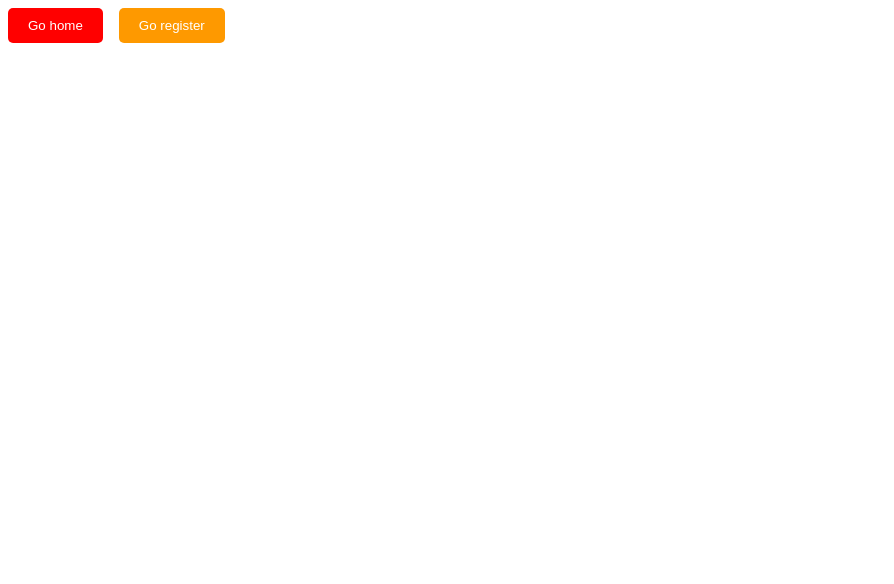
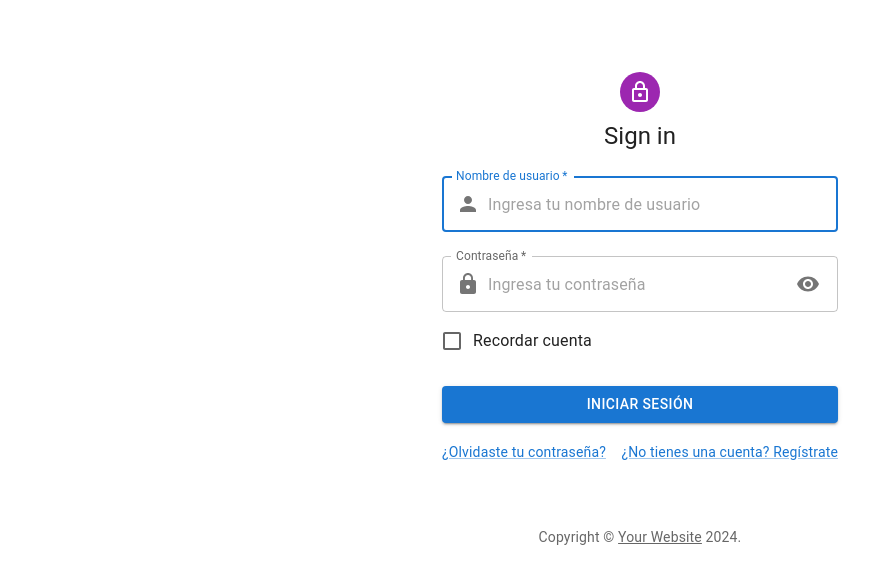
Before and after one commit to 3rnestocs/onhealthline, a Next.js app: page / in a window 1280 px wide. Both pictures are taken after a click on the button "Click me". Shown: the top 584 px of the page, without its empty margins (0-894 px from the left). Built offline with nearby package versions, Linux system fonts and the light colour scheme.

Commit message:
Maquetado inicial del login.

```diff
--- a/package.json
+++ b/package.json
@@ -11,6 +11,7 @@
   "dependencies": {
     "@emotion/react": "^11.11.4",
     "@emotion/styled": "^11.11.5",
+    "@mui/icons-material": "^5.15.15",
     "@mui/material": "^5.15.15",
     "next": "14.1.4",
     "react": "^18",
--- a/src/app/login/login.js
+++ b/src/app/login/login.js
@@ -1,24 +1,154 @@
 import * as React from 'react';
-import OButton from "@/components/OButton";
-import Stack from '@mui/material/Stack';
-import { useNavigate } from "react-router-dom";
+import Avatar from '@mui/material/Avatar';
+import Button from '@mui/material/Button';
+import IconButton from '@mui/material/IconButton';
+import CssBaseline from '@mui/material/CssBaseline';
+import TextField from '@mui/material/TextField';
+import FormControlLabel from '@mui/material/FormControlLabel';
+import Checkbox from '@mui/material/Checkbox';
+import Link from '@mui/material/Link';
+import Grid from '@mui/material/Grid';
+import Box from '@mui/material/Box';
+import LockOutlinedIcon from '@mui/icons-material/LockOutlined';
+import Typography from '@mui/material/Typography';
+import Container from '@mui/material/Container';
+import InputAdornment from '@mui/material/InputAdornment';
+import PersonIcon from '@mui/icons-material/Person';
+import InputLabel from '@mui/material/InputLabel';
+import OutlinedInput from '@mui/material/OutlinedInput';
+import Visibility from '@mui/icons-material/Visibility';
+import VisibilityOff from '@mui/icons-material/VisibilityOff';
+import FormControl from '@mui/material/FormControl';
+import LockIcon from '@mui/icons-material/Lock';
+import { createTheme, ThemeProvider } from '@mui/material/styles';
 
-export default function Login() {
-  const navigate = useNavigate();
+function Copyright(props) {
   return (
-<Stack direction="row" spacing={2}>
-<OButton
-    color="red"
-    title="Go home"
-    border="none"
-    onClick={() => navigate("/")}
-    />
-    <OButton
-    color="#FE9900"
-    title="Go register"
-    border="none"
-    onClick={() => navigate("/register")}
-  />
-</Stack>
+    <Typography variant="body2" color="text.secondary" align="center" {...props}>
+      {'Copyright © '}
+      <Link color="inherit" href="https://mui.com/">
+        Your Website
+      </Link>{' '}
+      {new Date().getFullYear()}
+      {'.'}
+    </Typography>
   );
 }
+const defaultTheme = createTheme();
+
+export default function SignIn() {
+  const handleSubmit = (event) => {
+    event.preventDefault();
+    const data = new FormData(event.currentTarget);
+    console.log({
+      email: data.get('email'),
+      password: data.get('password'),
+    });
+  };
+
+  const [showPassword, setShowPassword] = React.useState(false);
+
+  const handleClickShowPassword = () => setShowPassword((show) => !show);
+
+  const handleMouseDownPassword = (event) => {
+    event.preventDefault();
+  };
+
+  return (
+    <ThemeProvider theme={defaultTheme}>
+      <Container component="main" maxWidth="xs">
+        <CssBaseline />
+        <Box
+          sx={{
+            marginTop: 8,
+            display: 'flex',
+            flexDirection: 'column',
+            alignItems: 'center',
+          }}
+        >
+          <Avatar sx={{ m: 1, bgcolor: 'secondary.main' }}>
+            <LockOutlinedIcon />
+          </Avatar>
+          <Typography component="h1" variant="h5">
+            Sign in
+          </Typography>
+          <Box component="form" onSubmit={handleSubmit} noValidate sx={{ mt: 1 }}>
+            <TextField
+              margin="normal"
+              required
+              fullWidth
+              id="email"
+              label="Nombre de usuario"
+              placeholder="Ingresa tu nombre de usuario"
+              name="email"
+              InputProps={{
+                startAdornment: (
+                  <InputAdornment position="start">
+                    <PersonIcon />
+                  </InputAdornment>
+                ),
+              }}
+              autoComplete="email"
+              autoFocus
+            />
+
+            <TextField
+              margin="normal"
+              required
+              fullWidth
+              name="password"
+              label="Contraseña"
+              placeholder="Ingresa tu contraseña"
+              type={showPassword ? 'text' : 'password'}
+              id="password"
+              InputProps={{
+                startAdornment: (
+                  <InputAdornment position="start">
+                    <LockIcon />
+                  </InputAdornment>
+                ),
+                endAdornment: (
+                  <InputAdornment position="start">
+                    <IconButton
+                  aria-label="toggle password visibility"
+                  onClick={handleClickShowPassword}
+                  onMouseDown={handleMouseDownPassword}
+                  edge="end"
+                  >{showPassword ? <VisibilityOff /> : <Visibility />}
+                </IconButton>
+                  </InputAdornment>
+                ),
+              }}
+              autoComplete="current-password"
+            />
+            <FormControlLabel
+              control={<Checkbox value="remember" color="primary" />}
+              label="Recordar cuenta"
+            />
+            <Button
+              type="submit"
+              fullWidth
+              variant="contained"
+              sx={{ mt: 3, mb: 2 }}
+            >
+              Iniciar sesión
+            </Button>
+            <Grid container>
+              <Grid item xs>
+                <Link href="#" variant="body2">
+                  ¿Olvidaste tu contraseña?
+                </Link>
+              </Grid>
+              <Grid item>
+                <Link href="#" variant="body2">
+                  {"¿No tienes una cuenta? Regístrate"}
+                </Link>
+              </Grid>
+            </Grid>
+          </Box>
+        </Box>
+        <Copyright sx={{ mt: 8, mb: 4 }} />
+      </Container>
+    </ThemeProvider>
+  );
+}
```
Also changed, not shown: 1 other file (tests, documents, lock files or other folders).
